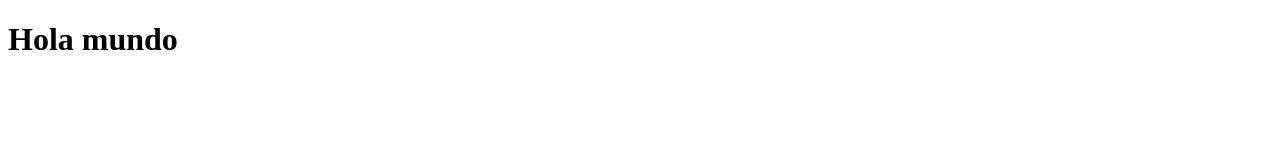
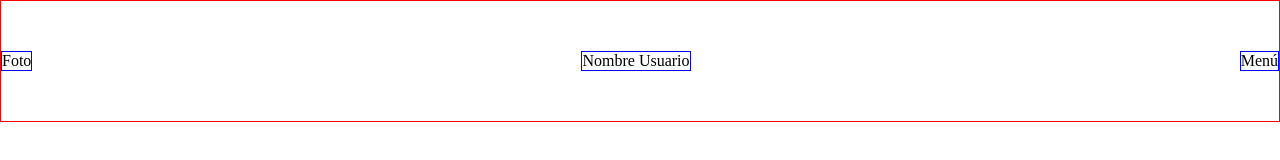
Before and after one commit to Gabriel-Arg/Face-New-Buttom-Ciberacoso, a plain HTML site: page index.html in a window 1280 px wide. Drawn offline with nearby package versions, Linux system fonts and the light colour scheme.

Commit message:
Comenzamos a armar el header

```diff
--- a/css/estilo-home.css
+++ b/css/estilo-home.css
@@ -1,3 +1,16 @@
 body {
+    margin: 0;
+}
 
+header {
+    border: 1px solid red;
+    display: flex;
+    flex-flow: nowrap row;
+    justify-content: space-between;
+    align-items: center;
+    height: 120px;
 }
+
+header div {
+    border: 1px solid blue;
+}
--- a/index.html
+++ b/index.html
@@ -30,15 +30,19 @@
 </head>
 
 <body>
-    <h1> Hola mundo </h1>
-
 <!-- POR FAVOR DEJAR COMENTADO CADA SECCIÓN O PARTE DE LA PÁGINA PARA MAYOR ORDEN -->
 <!-- EN CASO DE DEJAR COMENTADO UNA PORCIÓN DE CODIGO, UNA VEZ QUE CREAS QUE YA NO LO USARÁS
 POR FAVOR BORRARLO PARA NO ACUMULAR CODIGO BASURA--------------------------------------- -->
 <!-- NO DEJAR MÁS DE UNA LINEA DE CODÍGO VACIA -->
 <!-- EN CASO DE SER NECESARIO CREAR OTRAS HOJAS DE ESTILO CSS APARA SECCIONES EN PARTICULAR -->
 
-<!-- ----------------------------------SECCION 1 POR EJEMPLO------------------------------------- -->
+<!-- ----------------------------------SECCION 1 HEADER-------------------------------------------- -->
+
+    <header>
+        <div class="foto-perfil">Foto</div>
+        <div class="nombre-usuario">Nombre Usuario</div>
+        <div class="menu">Menú</div>
+    </header>
 
 <!-------------------------------------SECCION 2 POR EJEMPLO--------------------------------------- -->
 
```
